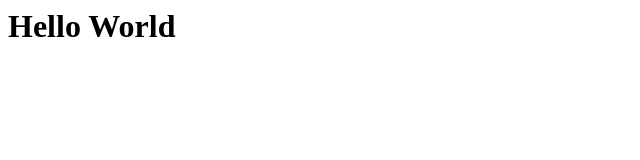
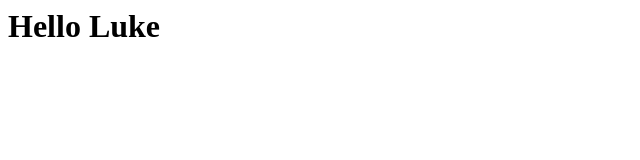
Before and after one commit to luke-duncan/LukeD, a plain HTML site: page index.html in a window 1280 px wide. Shown: the full height of the page, 0-640 px from the left. Drawn offline with Linux system fonts and the light colour scheme.

Commit message:
Update index.html

```diff
--- a/index.html
+++ b/index.html
@@ -1,6 +1,6 @@
 <html>
 <body>
 
-<h1>Hello World</h1>
+<h1>Hello Luke</h1>
 </body>
 </html>
```
